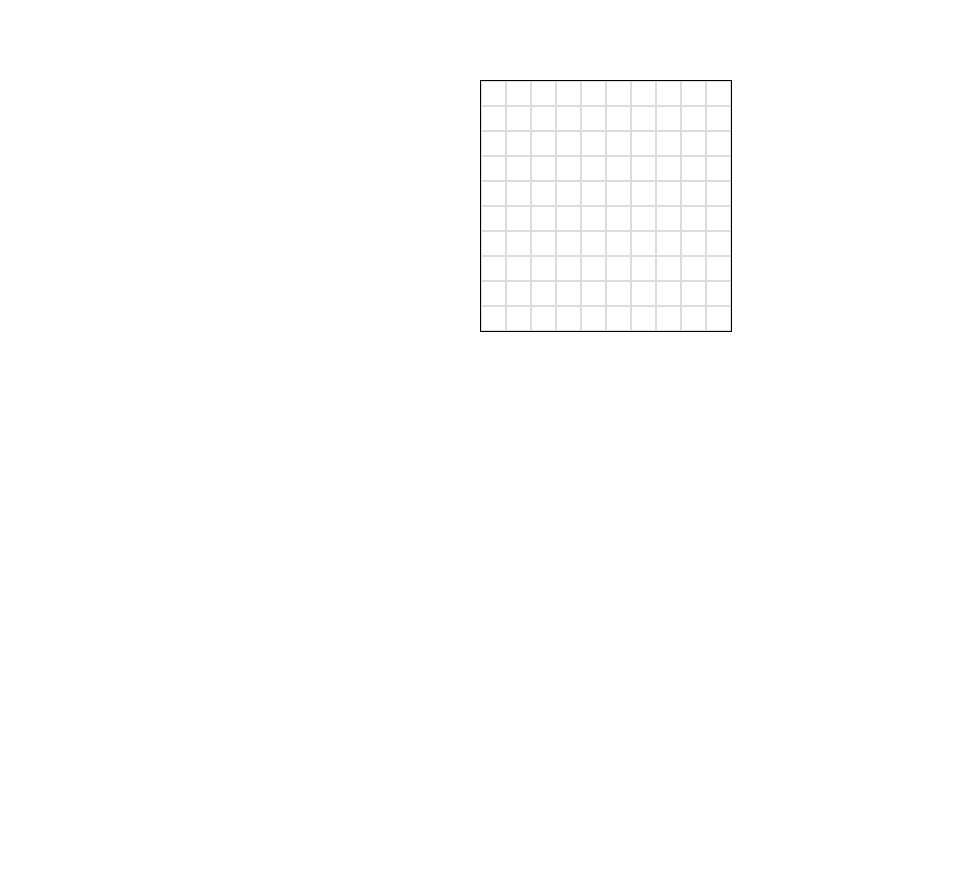
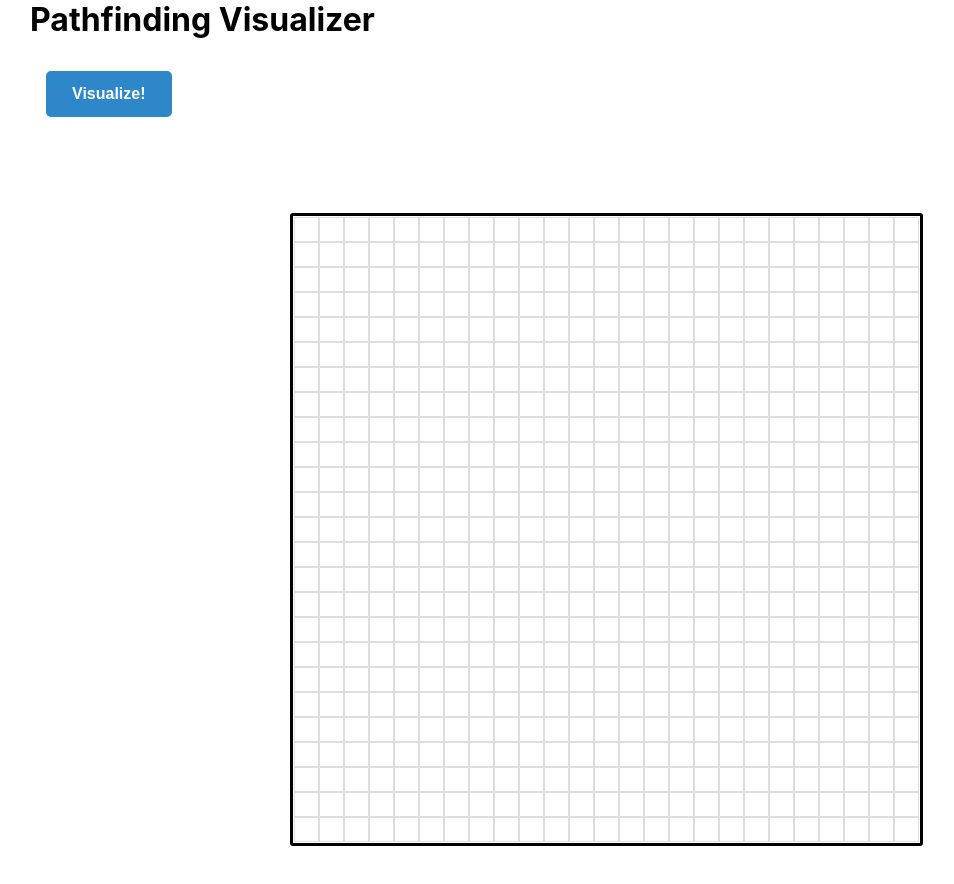
Before and after one commit to andrewphm/pathfinding, a React (Create React App) app: page / in a window 1280 px wide. Shown: the top 884 px of the page, without its empty margins (34-988 px from the left). Before the commit the page ends 800 px from the top, so only its background shows below. Built offline with nearby package versions, Linux system fonts and the light colour scheme.

Commit message:
Add button and styling

```diff
--- a/src/App.js
+++ b/src/App.js
@@ -2,12 +2,12 @@ import React from "react";
 
 // Components
 import Grid from "./components/Grid";
-// import Header from "./components/";
+import Header from "./components/Header";
 
 function App() {
   return (
     <div id="main">
-      {/* <Header /> */}
+      <Header />
       <Grid />
     </div>
   );
--- a/src/components/Grid.js
+++ b/src/components/Grid.js
@@ -8,8 +8,8 @@ const defaultState = {
 };
 
 const Grid = () => {
-  let row = 10;
-  let col = 10;
+  let row = 25;
+  let col = 25;
   let root = document.getElementById("root");
   root.style.setProperty("--grid-rows", row);
   root.style.setProperty("--grid-columns", col);
--- a/src/components/Header.js
+++ b/src/components/Header.js
@@ -1,7 +1,14 @@
 import React from "react";
 
 const Header = () => {
-  return <div></div>;
+  return (
+    <header>
+      <h1 className="title">Pathfinding Visualizer</h1>
+      <nav>
+        <button className="btn">Visualize!</button>
+      </nav>
+    </header>
+  );
 };
 
 export default Header;
--- a/src/index.css
+++ b/src/index.css
@@ -1,10 +1,33 @@
 :root {
   --grid-rows: 1;
   --grid-columns: 1;
+
+  /* Colours */
+  --clr-primary-1: hsl(205, 86%, 17%);
+  --clr-primary-2: hsl(205, 77%, 27%);
+  --clr-primary-3: hsl(205, 72%, 37%);
+  --clr-primary-4: hsl(205, 63%, 48%);
+  --clr-primary-5: hsl(205, 78%, 60%);
+  --clr-primary-6: hsl(205, 89%, 70%);
+  --clr-primary-7: hsl(205, 90%, 76%);
+  --clr-primary-8: hsl(205, 86%, 81%);
+  --clr-primary-9: hsl(205, 90%, 88%);
+  --clr-primary-10: hsl(205, 100%, 96%);
+  --clr-grey-1: hsl(209, 61%, 16%);
+  --clr-grey-2: hsl(211, 39%, 23%);
+  --clr-grey-3: hsl(209, 34%, 30%);
+  --clr-grey-4: hsl(209, 28%, 39%);
+  --clr-grey-5: hsl(210, 22%, 49%);
+  --clr-grey-6: hsl(209, 23%, 60%);
+  --clr-grey-7: hsl(211, 27%, 70%);
+  --clr-grey-8: hsl(210, 31%, 80%);
+  --clr-grey-9: hsl(212, 33%, 89%);
 }
 
 * {
   box-sizing: border-box;
+  padding: 0;
+  margin: 0;
 }
 
 body {
@@ -21,12 +44,47 @@ code {
     monospace;
 }
 
+header {
+  display: flex;
+  padding: 0 4rem;
+  flex-direction: column;
+  row-gap: 1rem;
+}
+
+.title {
+  font-size: 2rem;
+}
+
+nav {
+  display: flex;
+}
+
+.btn {
+  background-color: var(--clr-primary-4);
+  color: white;
+  padding: 0.75rem 1.5rem;
+  border-radius: 5px;
+  cursor: pointer;
+  height: fit-content;
+  font-size: 1rem;
+  border-color: transparent;
+  margin: 1rem;
+  transition: 0.6s;
+  font-weight: 600;
+}
+
+.btn:hover {
+  background-color: var(--clr-primary-5);
+}
+
 #container {
+  padding: 1px;
+  border-radius: 3px;
   margin: 5rem auto;
   display: grid;
   grid-template-rows: repeat(var(--grid-rows), 1fr);
   grid-template-columns: repeat(var(--grid-columns), 1fr);
-  border: 1px solid black;
+  border: 3px solid black;
   width: fit-content;
   height: fit-content;
 }
```
